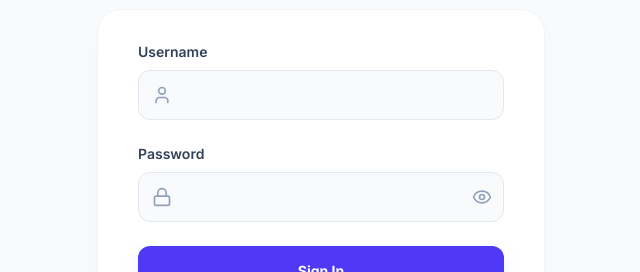
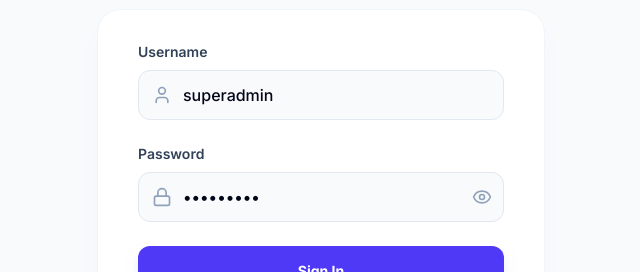
Before and after one commit to htetaung20025q/Dashboard, a React (Vite) app in the folder frontend/: page / in a window 1280 px wide. Shown: the part 297-569 px from the top of the page, without its empty margins (319-959 px from the left). Built offline with nearby package versions, Linux system fonts and the light colour scheme.

Commit message:
Update default superadmin credentials and auto-fill login

```diff
--- a/frontend/src/components/Login.jsx
+++ b/frontend/src/components/Login.jsx
@@ -4,8 +4,8 @@ import { authAPI } from '../api';
 
 export default function Login({ onLoginSuccess }) {
   const [isRegister, setIsRegister] = useState(false);
-  const [username, setUsername] = useState('');
-  const [password, setPassword] = useState('');
+  const [username, setUsername] = useState('superadmin');
+  const [password, setPassword] = useState('admin2007');
   const [showPassword, setShowPassword] = useState(false);
   const [error, setError] = useState('');
   const [loading, setLoading] = useState(false);
```
Also changed, not shown: 2 other files (tests, documents, lock files or other folders).
